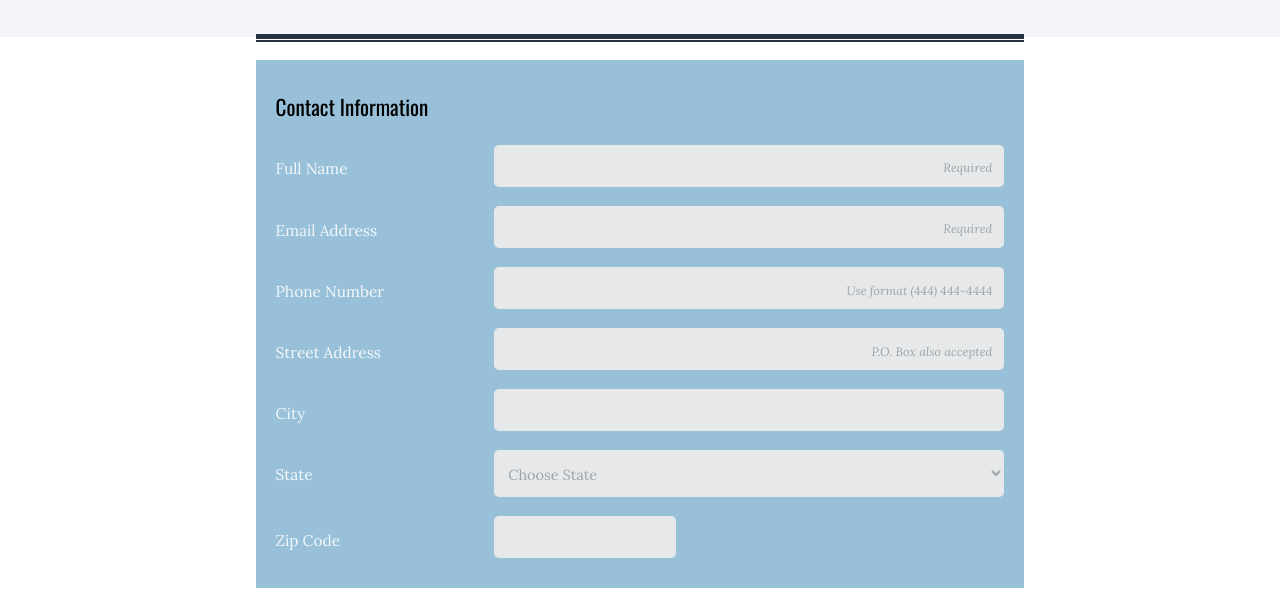
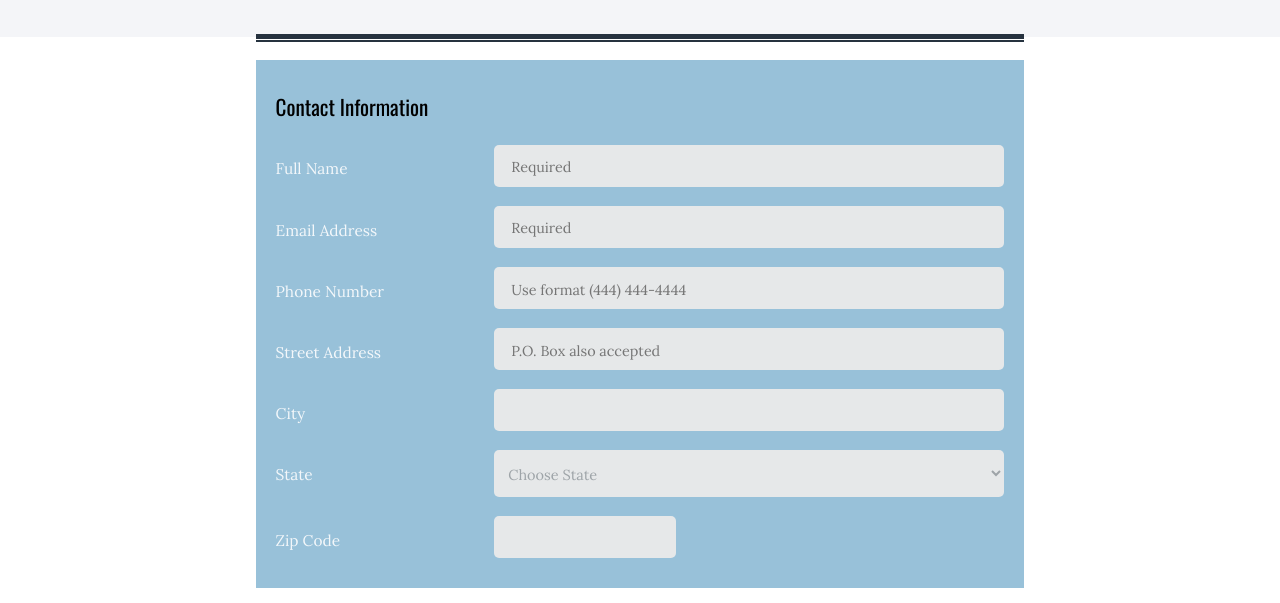
Before and after one commit to aelizabethian/Project-3_Techdegree-Treehouse, a plain HTML site: page index.html in a window 1280 px wide. Shown: the part 180-783 px from the top of the page. Drawn offline with nearby package versions, Linux system fonts and the light colour scheme.

Commit message:
update a few things

```diff
--- a/css/style.css
+++ b/css/style.css
@@ -139,7 +139,7 @@ select {
   outline: 0;
 }
 
-input::placeholder {
+input input::placeholder {
   font-size: 0.85em;
   padding-right: 10px;
   color: rgb(158, 164, 168);
@@ -185,6 +185,10 @@ select {
 
 input[value="javascriptNews"] {
   margin-bottom: 1.5em;
+}
+
+input {
+  text-indent: 15px;
 }
 
 textarea {
@@ -270,6 +274,14 @@ footer p {
   background: linear-gradient(rgb(130, 176, 224), rgb(38, 50, 63));
 }
 
+@media (min-width: 550px) {
+  .main {
+    max-width: 500px;
+    margin: 0 auto;
+    transition: 0.4s ease-out;
+  }
+}
+
 @media (min-width: 768px) {
   h1,
   h2,
@@ -299,6 +311,7 @@ footer p {
     justify-content: center;
     margin: auto;
     font-size: 1.1em;
+    transition: 0.4s ease-out;
   }
 
   .labelInputPairs {
```
